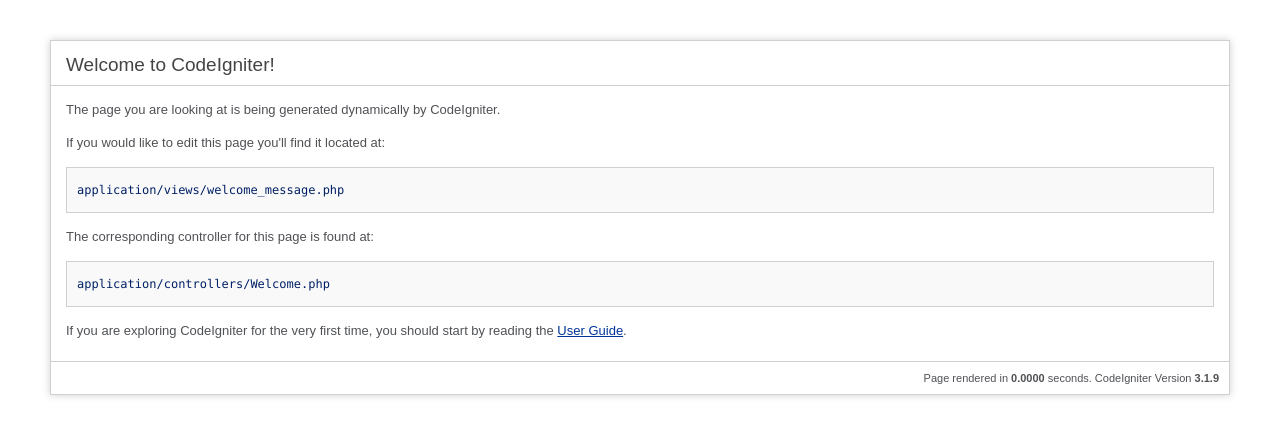
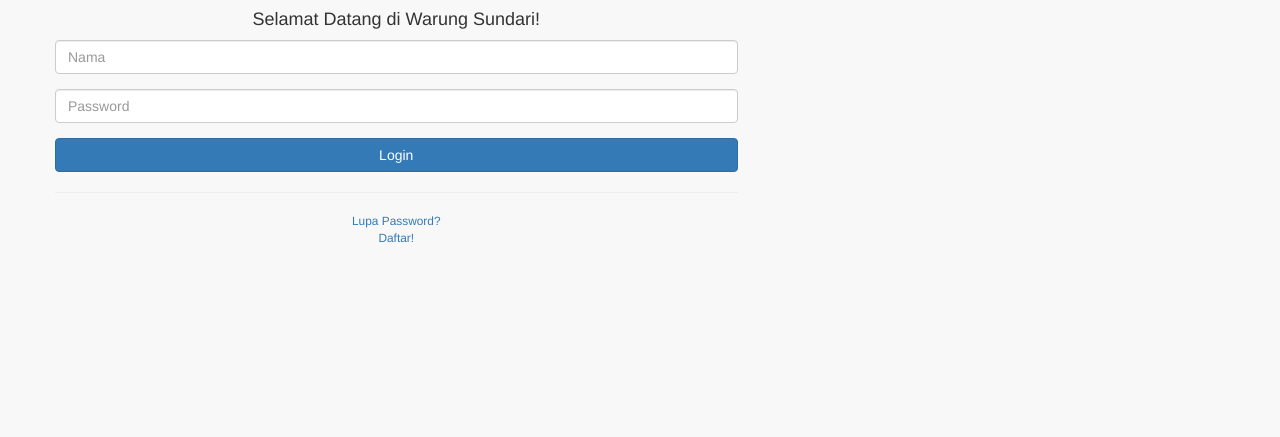
Before and after one commit to mohammadsyafrianabie/SI_Sundari, a CodeIgniter app: page /SI_Sundari/ in a window 1280 px wide. Shown: the top 437 px of the page. Run offline with CodeIgniter, Linux system fonts and the light colour scheme.

Commit message:
login
register masih otw

```diff
--- a/application/config/routes.php
+++ b/application/config/routes.php
@@ -49,6 +49,6 @@
 | Examples:	my-controller/index	-> my_controller/index
 |		my-controller/my-method	-> my_controller/my_method
 */
-$route['default_controller'] = 'welcome';
+$route['default_controller'] = 'auth';
 $route['404_override'] = '';
 $route['translate_uri_dashes'] = FALSE;
--- /dev/null
+++ b/application/controllers/Auth.php
@@ -0,0 +1,18 @@
+<?php
+defined('BASEPATH') or exit('No direct script access allowed');
+
+class Auth extends CI_Controller
+{
+    public function index()
+    {
+        $this->load->view('_partials/header');
+        $this->load->view('auth/login');
+        $this->load->view('_partials/footer');
+    }
+    public function registration()
+    {
+        $this->load->view('_partials/header');
+        $this->load->view('auth/registration');
+        $this->load->view('_partials/footer');
+    }
+}
--- a/application/views/_partials/header.php
+++ b/application/views/_partials/header.php
@@ -6,7 +6,7 @@
     <meta name="description" content="">
     <meta name="author" content="">
 
-    <title><?php if($title=='' || is_null($title) ) {echo "Sundari";} else{echo $title;}?></title>
+    <title>Rumah Makan Sundari</title>
 
     <!-- Bootstrap Core CSS -->
     <link href="<?php echo base_url('assets/vendor/bootstrap/css/bootstrap.min.css')?>" rel="stylesheet">
--- /dev/null
+++ b/application/views/auth/login.php
@@ -0,0 +1,44 @@
+<div class="container">
+
+    <!-- Outer Row -->
+    <div class="row justify-content-center">
+
+        <div class="col-lg-7">
+
+            <div class="card o-hidden border-0 shadow-lg my-5">
+                <div class="card-body p-0">
+                    <!-- Nested Row within Card Body -->
+                    <div class="row">
+                        <div class="col-lg">
+                            <div class="p-5">
+                                <div class="text-center">
+                                    <h1 class="h4 text-gray-900 mb-4">Selamat Datang di Warung Sundari!</h1>
+                                </div>
+                                <form class="user">
+                                    <div class="form-group">
+                                        <input type="text" class="form-control form-control-user" id="nama" name="username" placeholder="Nama">
+                                    </div>
+                                    <div class="form-group">
+                                        <input type="password" class="form-control form-control-user" id="password" name="password" placeholder="Password">
+                                    </div>
+                                    <button type='submit' href="index.html" class="btn btn-primary btn-user btn-block">
+                                        Login
+                                    </button>
+                                    <hr>
+                                    <div class="text-center">
+                                        <a class="small" href="forgot-password.html">Lupa Password?</a>
+                                    </div>
+                                    <div class="text-center">
+                                        <a class="small" href="<?= base_url('auth/registration'); ?>">Daftar!</a>
+                                    </div>
+                            </div>
+                        </div>
+                    </div>
+                </div>
+            </div>
+
+        </div>
+
+    </div>
+
+</div>
```
Also changed, not shown: application/views/auth/registration.php (added, +53 -0 lines).
